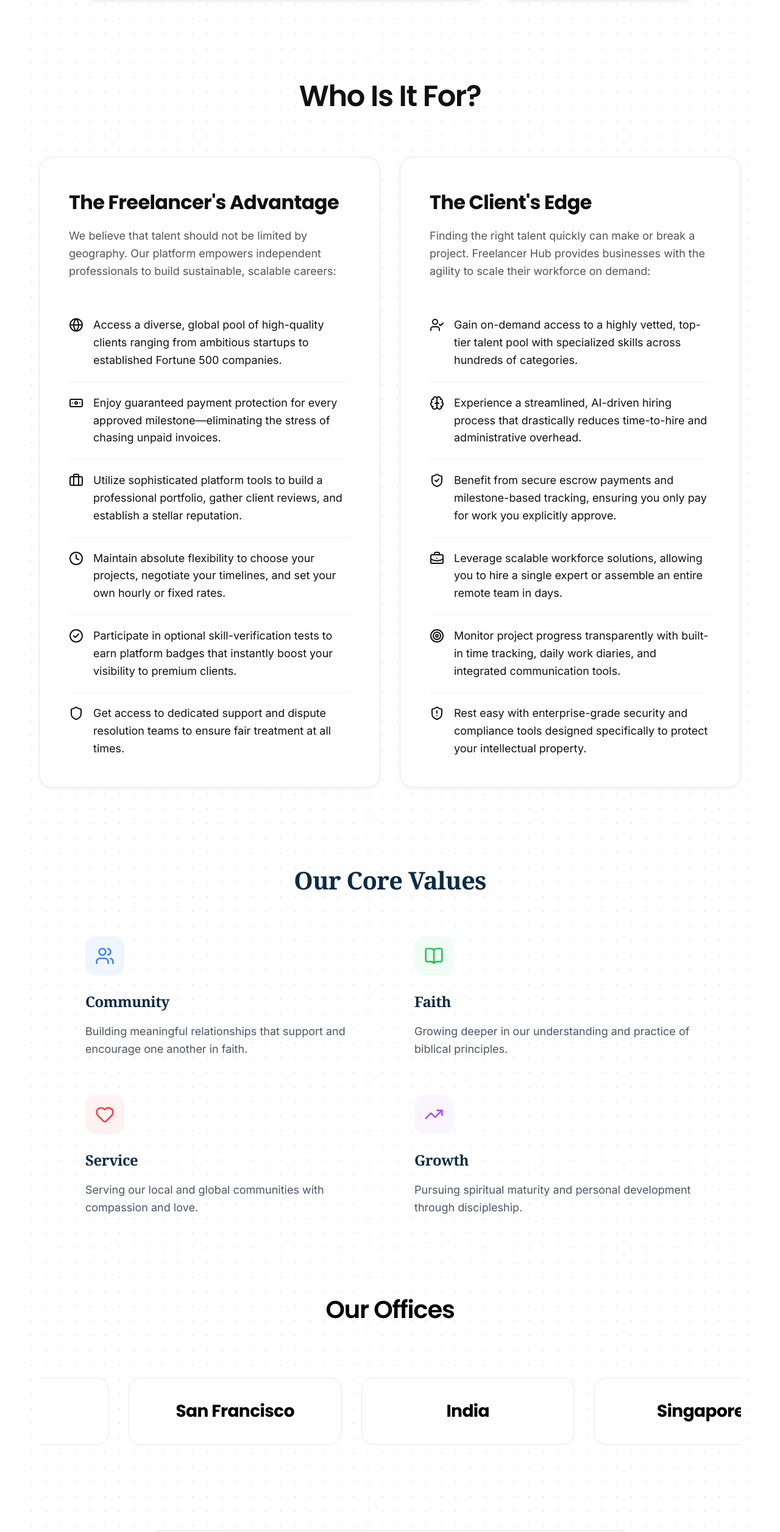
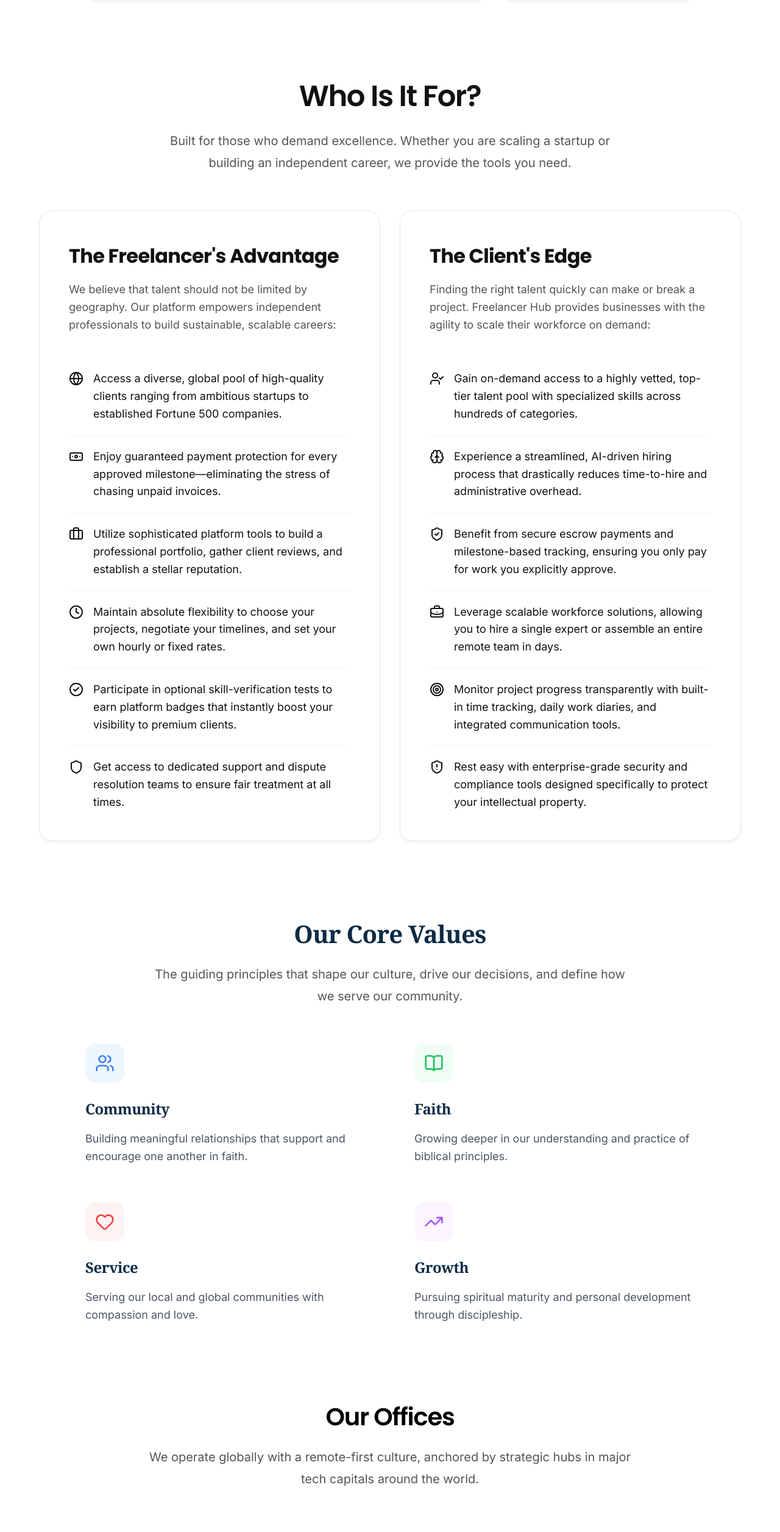
Before and after one commit to sanjaykumardk2006/FSD, a React (Vite) app in the folder client/: page /about in a window 1280 px wide. Shown: the part 2836-5349 px from the top of the page at 61% size. Built offline with nearby package versions, Linux system fonts and the light colour scheme; no server answers.

Commit message:
comitted

```diff
--- a/client/src/pages/About.jsx
+++ b/client/src/pages/About.jsx
@@ -14,8 +14,6 @@ export const About = () => {
           max-width: 1200px;
           margin: 0 auto;
           padding: 0 24px 120px;
-          background-image: radial-gradient(#E5E7EB 1px, transparent 1px);
-          background-size: 24px 24px;
         }
 
         .bento-grid {
@@ -429,12 +427,12 @@ export const About = () => {
 
         .cta-section {
           text-align: center;
-          padding: 80px 40px;
+          padding: 100px 40px;
           background: linear-gradient(135deg, rgba(0, 0, 0, 0.03) 0%, rgba(0, 0, 0, 0.01) 100%);
           border: 1px solid var(--border-color);
           border-radius: 24px;
           margin: 120px auto 0;
-          max-width: 800px;
+          max-width: 1000px;
         }
 
         @keyframes fadeUp {
@@ -562,7 +560,10 @@ export const About = () => {
 
         {/* Who Is It For */}
         <section style={{ maxWidth: '1200px', margin: '0 auto 120px' }}>
-          <h2 className="section-header" style={{ textAlign: 'center', fontSize: '48px', color: '#111111', marginBottom: '60px' }}>Who Is It For?</h2>
+          <h2 className="section-header" style={{ textAlign: 'center', fontSize: '48px', color: '#111111', marginBottom: '16px' }}>Who Is It For?</h2>
+          <p className="text-content" style={{ textAlign: 'center', color: '#555555', fontSize: '20px', maxWidth: '800px', margin: '0 auto 60px' }}>
+            Built for those who demand excellence. Whether you are scaling a startup or building an independent career, we provide the tools you need.
+          </p>
 
           <div className="premium-panels-container">
             <motion.div
@@ -644,7 +645,10 @@ export const About = () => {
         </section>
 
         <section className="core-values-section">
-          <h2 className="core-values-header" style={{ textAlign: 'center' }}>Our Core Values</h2>
+          <h2 className="core-values-header" style={{ textAlign: 'center', marginBottom: '16px' }}>Our Core Values</h2>
+          <p className="text-content" style={{ textAlign: 'center', color: '#555555', fontSize: '20px', maxWidth: '800px', margin: '0 auto 60px' }}>
+            The guiding principles that shape our culture, drive our decisions, and define how we serve our community.
+          </p>
           <div className="core-values-grid">
             <div className="core-value-card">
               <div className="core-value-icon" style={{ backgroundColor: '#eff6ff', color: '#3b82f6' }}>
@@ -682,7 +686,10 @@ export const About = () => {
 
         {/* Global Offices */}
         <section>
-          <h2 className="section-header" style={{ textAlign: 'center', marginBottom: '20px' }}>Our Offices</h2>
+          <h2 className="section-header" style={{ textAlign: 'center', marginBottom: '16px' }}>Our Offices</h2>
+          <p className="text-content" style={{ textAlign: 'center', color: '#555555', fontSize: '20px', maxWidth: '800px', margin: '0 auto 40px' }}>
+            We operate globally with a remote-first culture, anchored by strategic hubs in major tech capitals around the world.
+          </p>
           <div className="marquee-container">
             <div className="marquee-track" style={{ animationDirection: 'reverse' }}>
               {/* Original 4 Cards */}
```
